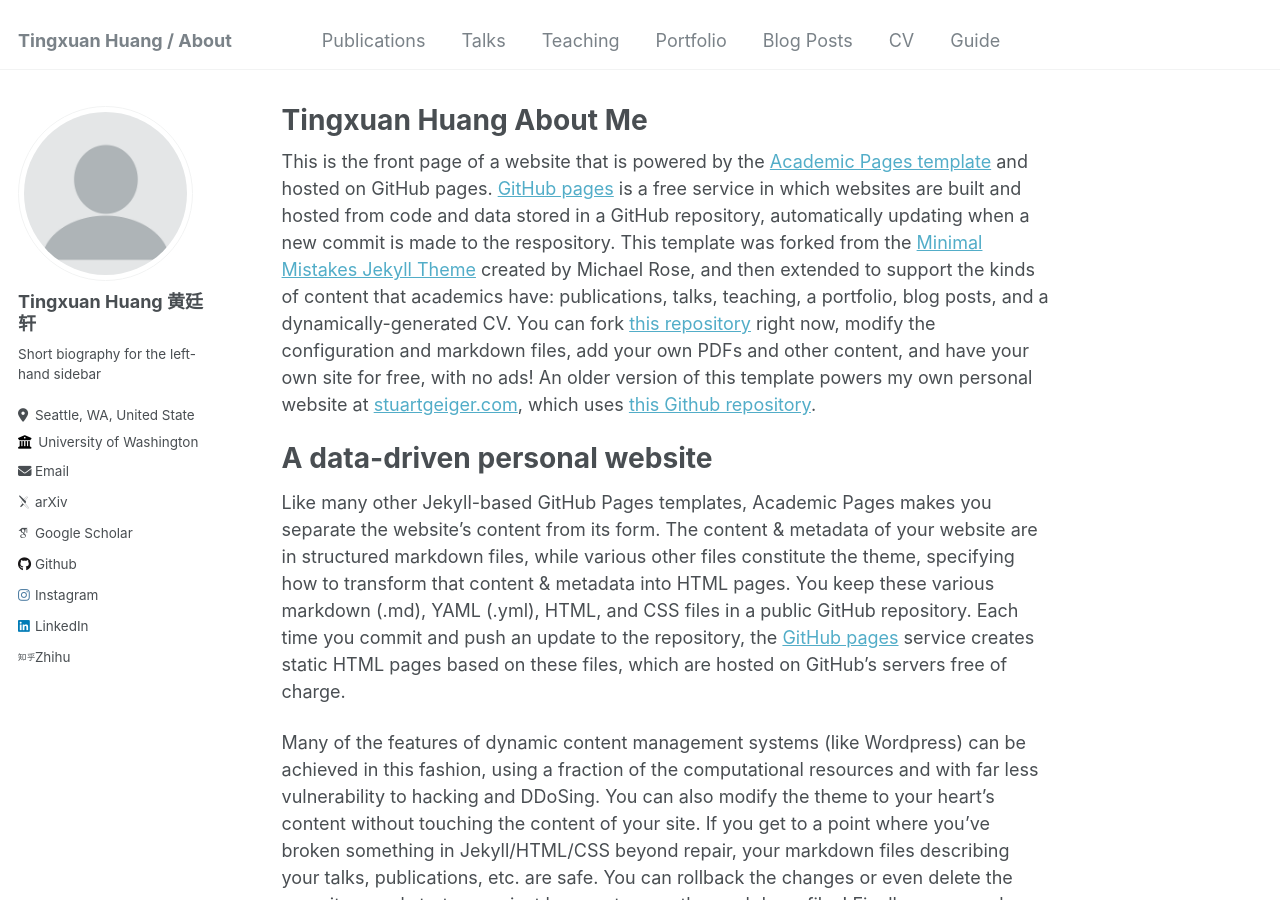
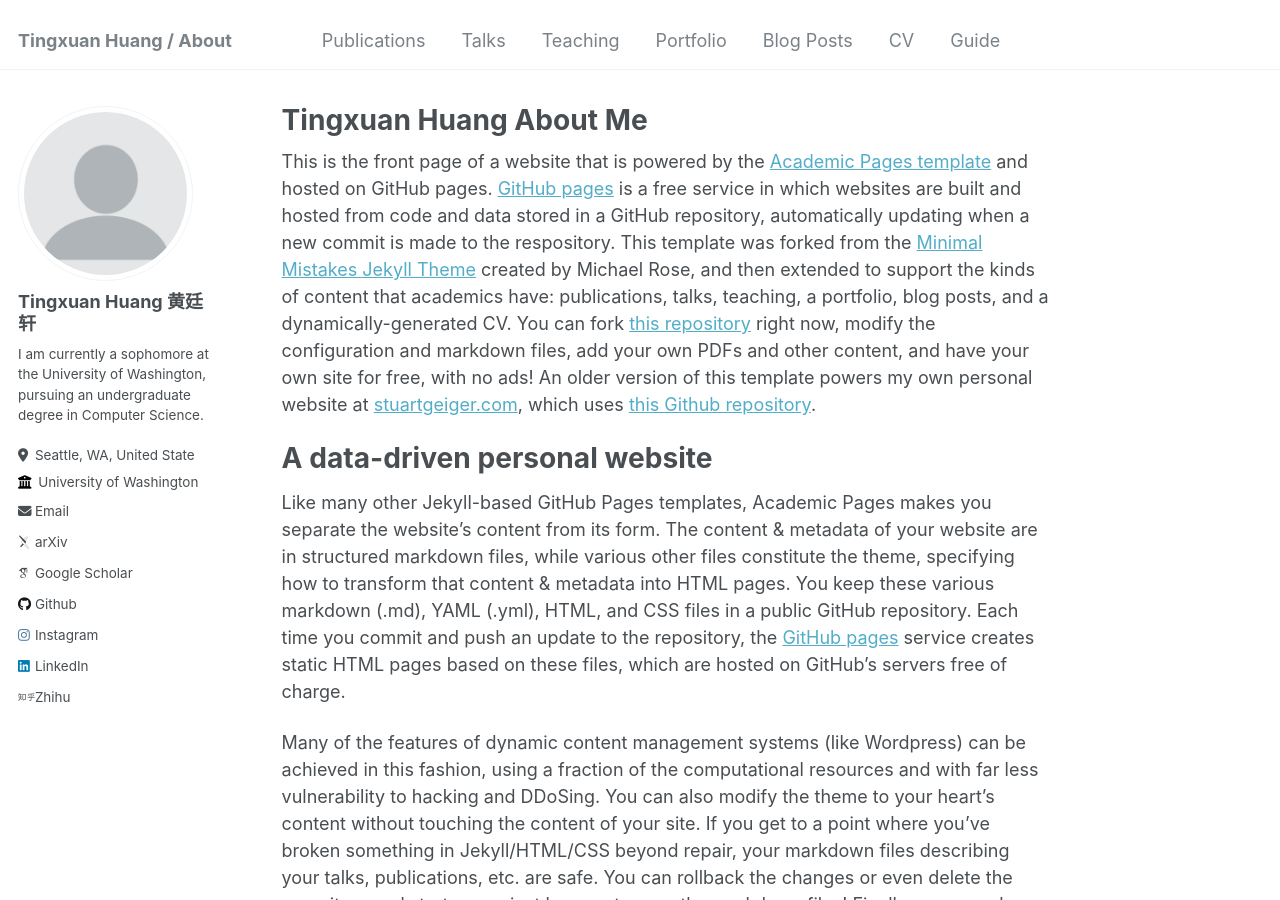
Before and after one commit to TingXuan-Huang/TingXuan-Huang.github.io, a Jekyll site: the page built from _pages/about.md, in a window 1280 px wide and 900 px high. Built offline with Jekyll 4.4.1, drawn with Linux system fonts in a browser that asks for light colours; some web fonts are replaced; some of the changed lines change nothing that is shown.

Commit message:
Update _config.yml

```diff
--- a/_config.yml
+++ b/_config.yml
@@ -24,7 +24,7 @@
   avatar           : "profile.png"
   name             : "Tingxuan Huang 黄廷轩"
   pronouns         : # example: "she/her"
-  bio              : "Short biography for the left-hand sidebar"
+  bio              : "I am currently a sophomore at the University of Washington, pursuing an undergraduate degree in Computer Science."
   location         : "Seattle, WA, United State"
   employer         : "University of Washington"
   uri              : # URL
@@ -32,7 +32,7 @@
 
   # Academic websites
   arxiv            : URL - Update with the correct link to your profile
-  googlescholar    : "https://scholar.google.com/citations?user=PS_CX0AAAAAJ"
+  googlescholar    : "https://scholar.google.com"
   # impactstory      : # URL
   # orcid            : "http://orcid.org/yourorcidurl"
   # semantic         : # URL
@@ -44,7 +44,7 @@
   bitbucket        : # Username - Update with your username on the site
   codepen          : # Username
   dribbble         : # Username
-  github           : "TingXuan-Huang"
+  github           : "https://github.com/TingXuan-Huang"
   kaggle           : # Username
   stackoverflow    : # User number or user number and name (i.e., use "1" or "1/jeff-atwood")
 
```
